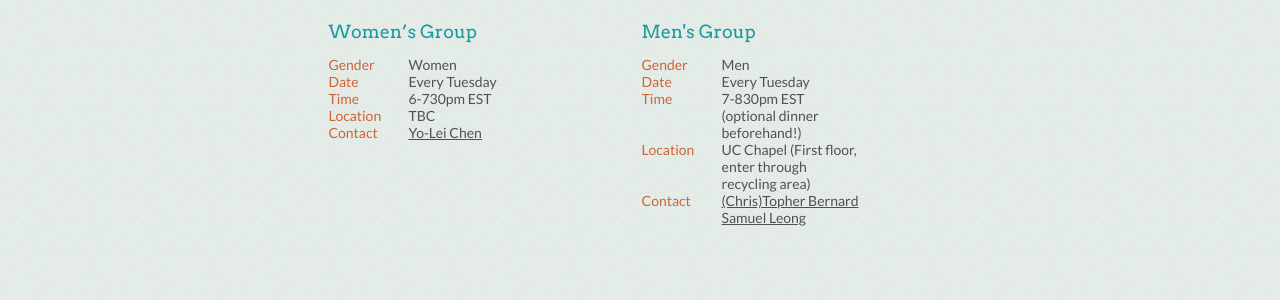
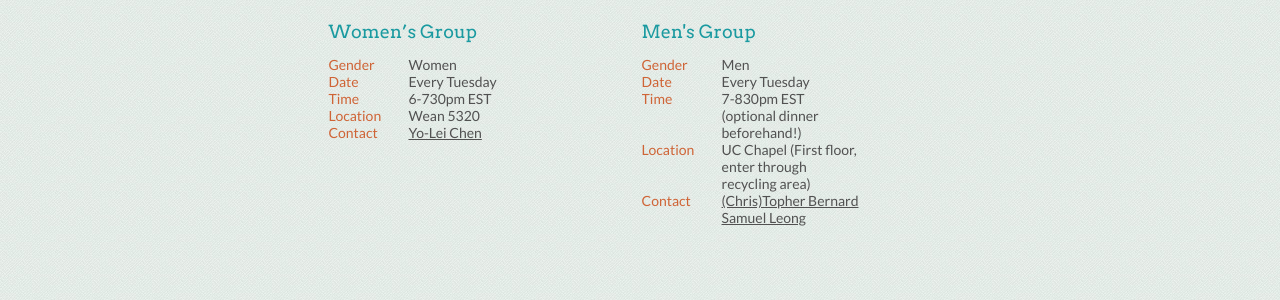
Before and after one commit to ivcf-cmu/ivcf-cmu.github.io, a Jekyll site: the page built from smallgroups.md, in a window 1280 px wide. Shown: the part 372-672 px from the top of the page. Built offline with Jekyll 4.4.1, drawn with Linux system fonts in a browser that asks for light colours.

Commit message:
Update womens small group location

```diff
--- a/smallgroups.md
+++ b/smallgroups.md
@@ -24,7 +24,7 @@ We are excited to continue small group meetings this semester and will be studyi
 				<dt>Time</dt>
 				<dd>6-730pm EST</dd>
 				<dt>Location</dt>
-				<dd>TBC</dd>
+				<dd>Wean 5320</dd>
 				<dt>Contact</dt>
 				<dd>
 					<a href="mailto:yoleic@andrew.cmu.edu" target="_blank">Yo-Lei Chen</a>
```
